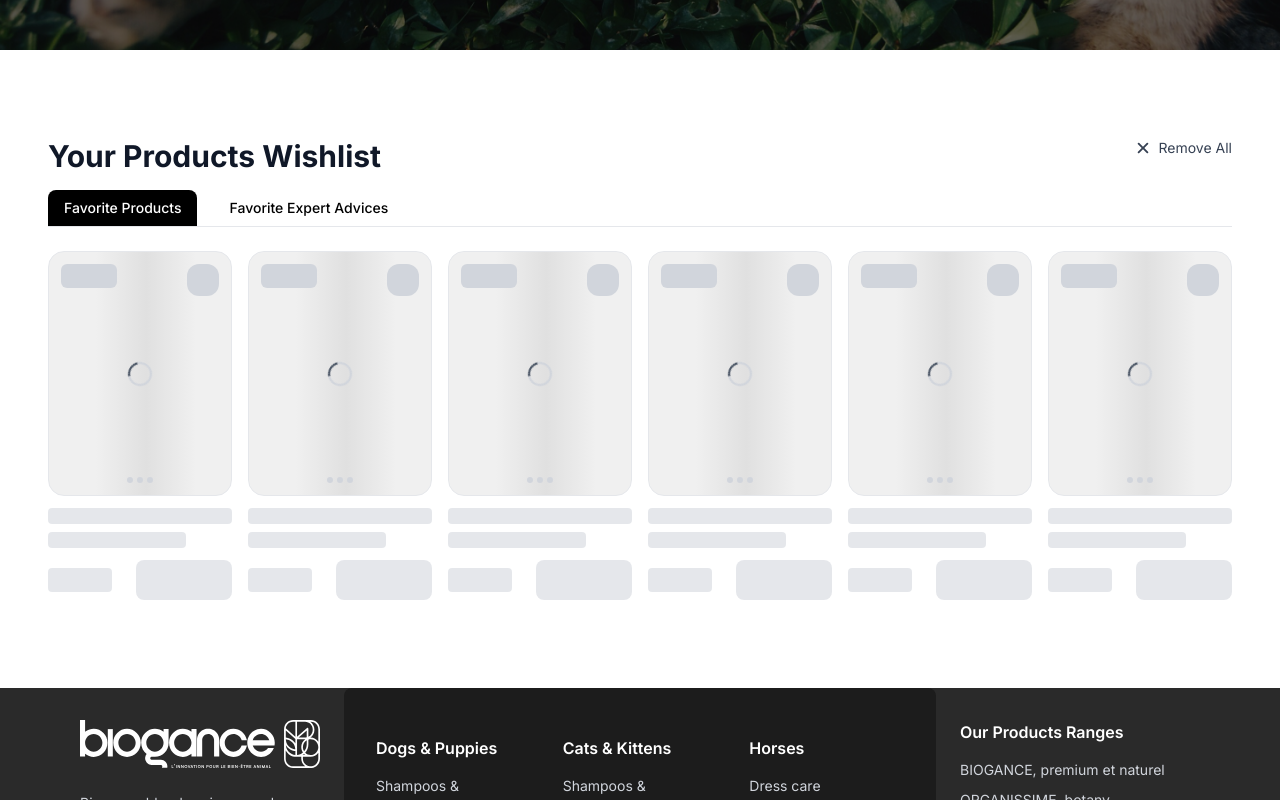
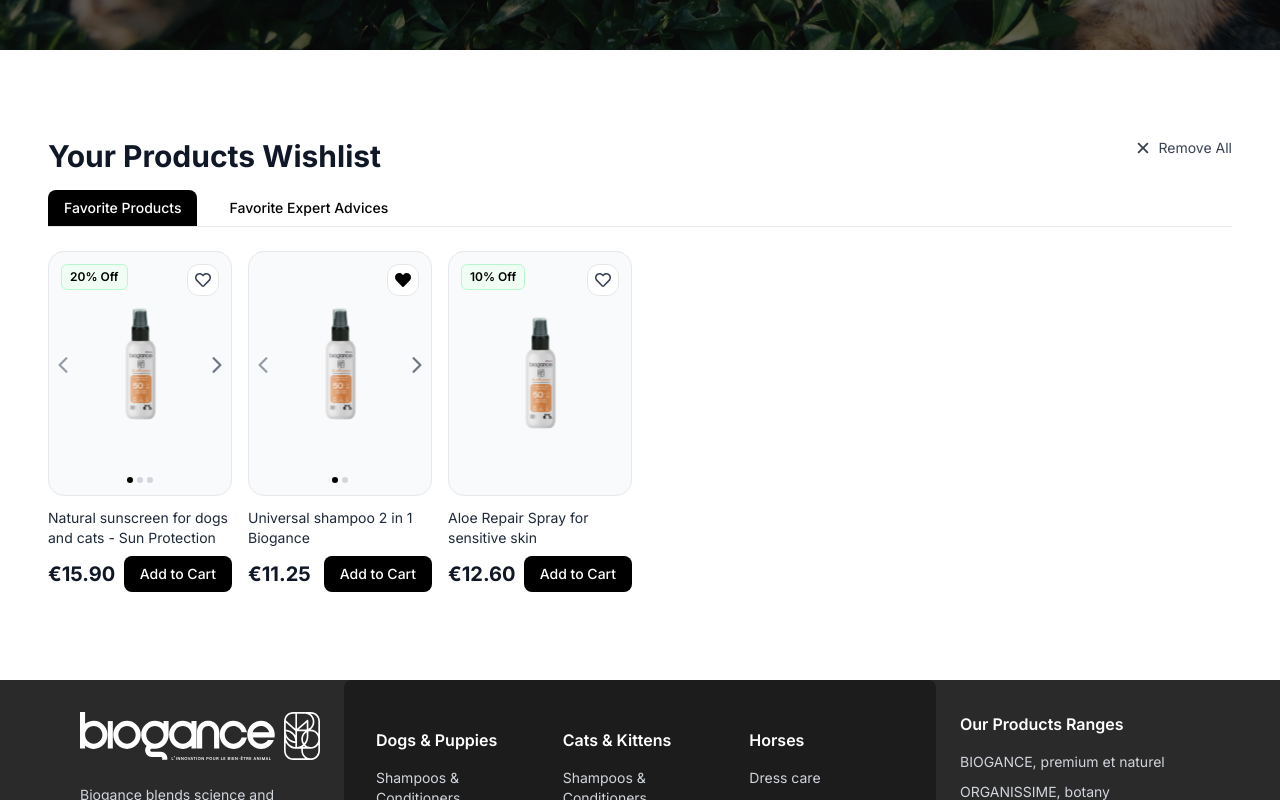
Before and after one commit to biogance/main_biogance_website, a Next.js app: page /wishlist in a window 1280 px wide. Shown: the part 450-1250 px from the top of the page. Built offline with nearby package versions, Linux system fonts and the light colour scheme.

Commit message:
`Updated LandingCards and Wishlist components with new data formats`

```diff
--- a/src/Components/Pages/Landing/LandingCards.jsx
+++ b/src/Components/Pages/Landing/LandingCards.jsx
@@ -168,11 +168,11 @@ export default function PopularProducts({
     id: item.id,
     name: item.name,
     french_name: item.french_name || '',
-    price: item.products[0]?.price || '0',
-    discount: item.products[0]?.off || '',
-    image: item.products[0]?.images[0]?.media ? `https://d18f57oyxifcsh.cloudfront.net/${item.products[0].images[0].media}` : '/product1.svg',
-    images: item.products[0]?.images?.map(img => `https://d18f57oyxifcsh.cloudfront.net/${img.media}`) || ['/product1.svg'],
-    liked: item.favorites_exists
+    price: item.price || (item.products?.[0]?.price) || '0',
+    discount: item.discount || (item.products?.[0]?.off) || '',
+    image: item.image || (item.products?.[0]?.images[0]?.media ? `https://d18f57oyxifcsh.cloudfront.net/${item.products[0].images[0].media}` : '/product1.svg'),
+    images: item.images || (item.products?.[0]?.images?.map(img => `https://d18f57oyxifcsh.cloudfront.net/${img.media}`) || ['/product1.svg']),
+    liked: item.liked ?? item.favorites_exists
   }));
 
   const products = isBestSeller ? mapProducts(bestSellerProducts) : mapProducts(apiProducts);
--- a/src/Components/Pages/Landing/LandingCategories.jsx
+++ b/src/Components/Pages/Landing/LandingCategories.jsx
@@ -132,7 +132,7 @@ export default function LandingCategories({ data }) {
                     className="bg-white rounded-2xl p-8 flex flex-col items-center justify-center gap-4 hover:shadow-md transition-shadow cursor-pointer border border-gray-200 flex-shrink-0 w-32 sm:w-36 md:w-40 lg:w-44 xl:w-48"
                   >
                     {/* bg-[#F7F7F7] */}
-                    <div className="w-12 h-12 sm:w-14 sm:h-14 md:w-16 md:h-16 rounded-xl bg-gray-200 flex items-center justify-center overflow-hidden">
+                    <div className="w-12 h-12 sm:w-14 sm:h-14 md:w-16 md:h-16 rounded-xl bg-black flex items-center justify-center overflow-hidden">
                       <img
                         src={`${MEDIA_URL}${category.media}`}
                         alt={category.name}
--- a/src/Components/Pages/Wishlist/Wishlist.jsx
+++ b/src/Components/Pages/Wishlist/Wishlist.jsx
@@ -10,8 +10,9 @@ import Footer from "../Footer";
 import PopularProducts from "../Landing/LandingCards";
 
 const mockWishlist = [
-  // { id: "1", name: "Test Product A", price: 2499, image: "/images/prod1.jpg" },
-  // { id: "2", name: "Test Product B", price: 3999, image: "/images/prod2.jpg" },
+  { id: "1", name: "Natural sunscreen for dogs and cats - Sun Protection", french_name: "", price: "15.90", discount: "20% Off", image: "/product1.svg", images: ["/product1.svg", "/product2.svg", "/product3.svg"], liked: false },
+  { id: "2", name: "Universal shampoo 2 in 1 Biogance", french_name: "", price: "11.25", discount: "", image: "/product1.svg", images: ["/product1.svg", "/product2.svg"], liked: true },
+  { id: "3", name: "Aloe Repair Spray for sensitive skin", french_name: "", price: "12.60", discount: "10% Off", image: "/product1.svg", images: ["/product1.svg"], liked: false },
 ];
 
 export default function WishlistPage() {
@@ -61,7 +62,7 @@ export default function WishlistPage() {
 
         {/* Main Content Area */}
         <div className="max-w-10xl mx-auto px-4 sm:px-6 lg:px-8 py-12 lg:py-16">
-          {!isEmpty ? (
+          {isEmpty ? (
             // ───── EMPTY STATE ─────
             <div className="flex flex-col items-center justify-center text-center py-16 md:py-24">
               <Image
@@ -85,7 +86,7 @@ export default function WishlistPage() {
               </Link>
             </div>
           ) : (
-            <PopularProducts isWishlist={true} />
+            <PopularProducts isWishlist={true} data={{ popular: mockWishlist }} />
           )}
         </div>
 
```
